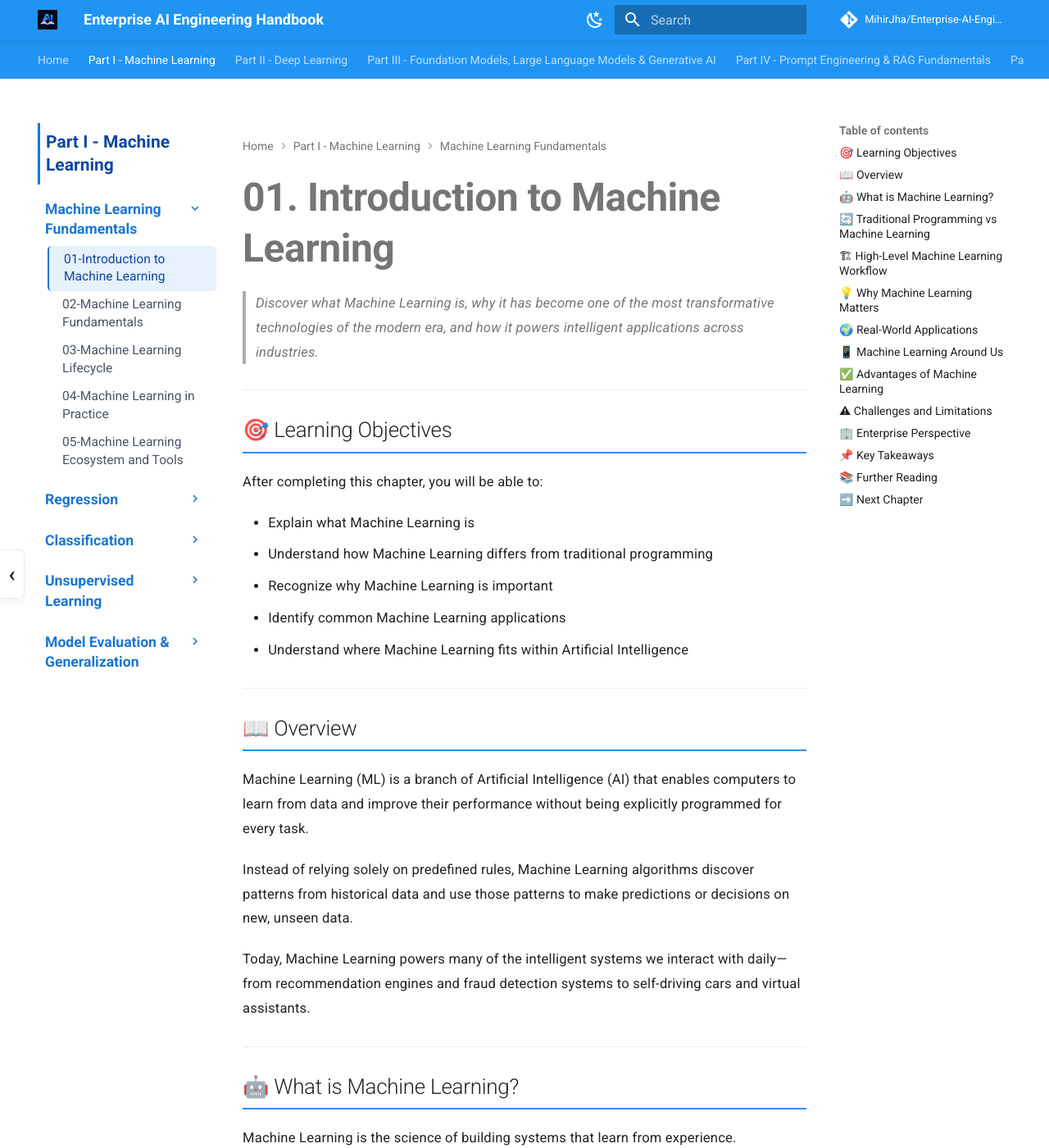
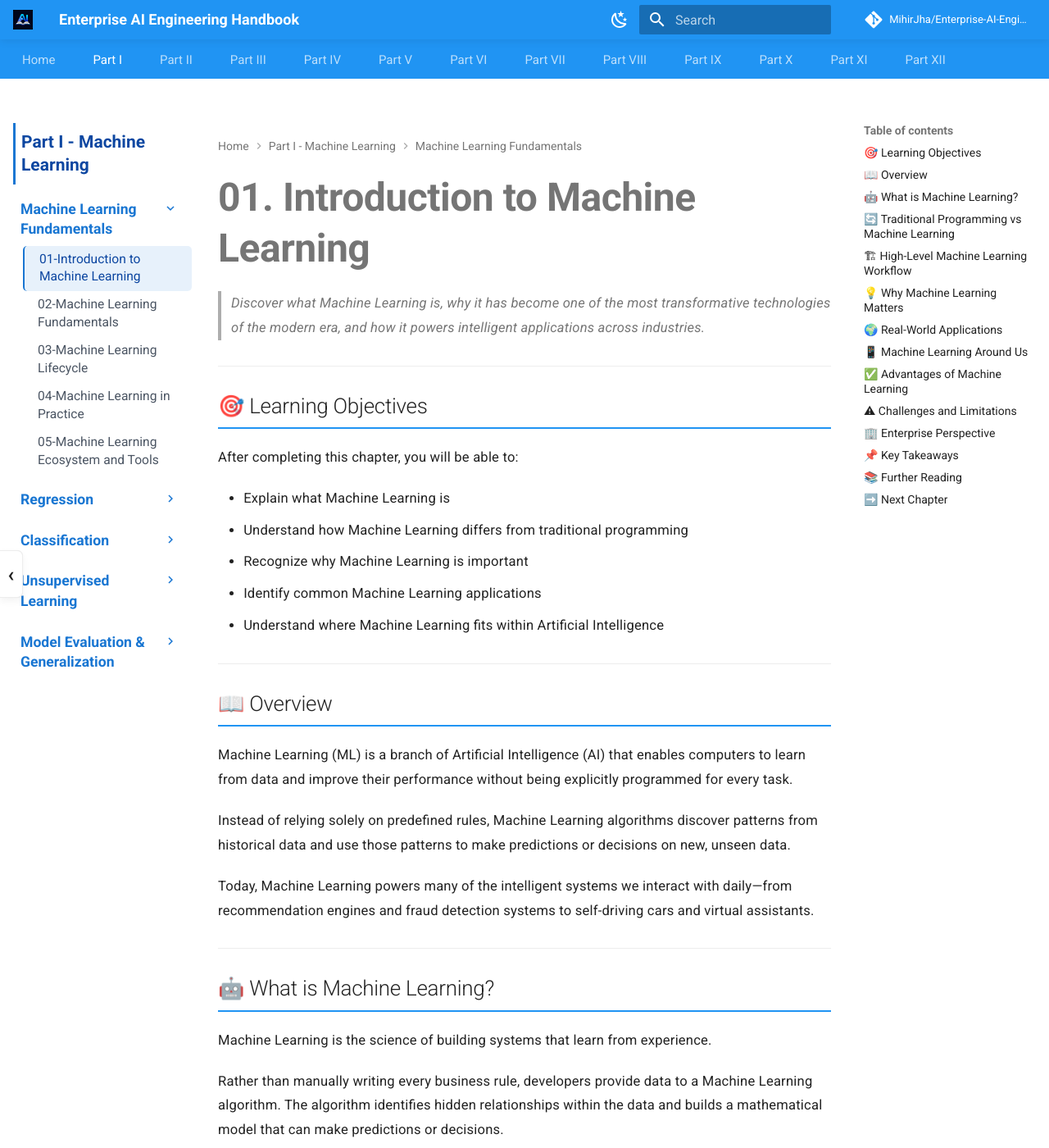
Before and after one commit to MihirKJha/enterprise-ai-engineering-handbook, an MkDocs documentation site: the page built from docs/01-machine-learning/01-introduction-to-machine-learning.md, in a window 1280 px wide and 1400 px high. Shown: the whole window at 82% size. Built offline with MkDocs 1.6.1 and Material for MkDocs 9.7.7, drawn with Linux system fonts in a browser that asks for light colours; comment, search, counter and statistics services are not loaded.

Commit message:
Fixed side bar and heading issues
Fixed side bar and heading issues

```diff
--- a/docs/stylesheets/navigation.css
+++ b/docs/stylesheets/navigation.css
@@ -1,63 +1,339 @@
 /* ============================================================
-   SIDEBAR COLLAPSE
+   ENTERPRISE AI ENGINEERING HANDBOOK
+   navigation.css
+
+   Responsibilities:
+   1. Compact top navigation tabs
+   2. Full names in left navigation
+   3. Desktop sidebar collapse / expand
+   4. Responsive behavior
    ============================================================ */
 
-@media screen and (min-width: 76.25em) {
+
+/* ============================================================
+   1. COMPACT TOP NAVIGATION
+   ------------------------------------------------------------
+   Actual nav labels remain unchanged in mkdocs.yml.
+
+   Top navigation displays:
+   Home | Part I | Part II | Part III | ... | Part XII
+
+   Left sidebar continues to display the complete names.
+   ============================================================ */
+
+
+/* Home */
+
+.md-tabs__item:nth-child(1) .md-tabs__link {
+    font-size: 0;
+}
+
+.md-tabs__item:nth-child(1) .md-tabs__link::after {
+    content: "Home";
+    font-size: 0.75rem;
+}
+
+
+/* Part I */
+
+.md-tabs__item:nth-child(2) .md-tabs__link {
+    font-size: 0;
+}
+
+.md-tabs__item:nth-child(2) .md-tabs__link::after {
+    content: "Part I";
+    font-size: 0.75rem;
+}
+
+
+/* Part II */
+
+.md-tabs__item:nth-child(3) .md-tabs__link {
+    font-size: 0;
+}
+
+.md-tabs__item:nth-child(3) .md-tabs__link::after {
+    content: "Part II";
+    font-size: 0.75rem;
+}
+
+
+/* Part III */
+
+.md-tabs__item:nth-child(4) .md-tabs__link {
+    font-size: 0;
+}
+
+.md-tabs__item:nth-child(4) .md-tabs__link::after {
+    content: "Part III";
+    font-size: 0.75rem;
+}
+
+
+/* Part IV */
+
+.md-tabs__item:nth-child(5) .md-tabs__link {
+    font-size: 0;
+}
+
+.md-tabs__item:nth-child(5) .md-tabs__link::after {
+    content: "Part IV";
+    font-size: 0.75rem;
+}
+
+
+/* Part V */
+
+.md-tabs__item:nth-child(6) .md-tabs__link {
+    font-size: 0;
+}
+
+.md-tabs__item:nth-child(6) .md-tabs__link::after {
+    content: "Part V";
+    font-size: 0.75rem;
+}
+
+
+/* Part VI */
+
+.md-tabs__item:nth-child(7) .md-tabs__link {
+    font-size: 0;
+}
+
+.md-tabs__item:nth-child(7) .md-tabs__link::after {
+    content: "Part VI";
+    font-size: 0.75rem;
+}
+
+
+/* Part VII */
+
+.md-tabs__item:nth-child(8) .md-tabs__link {
+    font-size: 0;
+}
+
+.md-tabs__item:nth-child(8) .md-tabs__link::after {
+    content: "Part VII";
+    font-size: 0.75rem;
+}
+
+
+/* Part VIII */
+
+.md-tabs__item:nth-child(9) .md-tabs__link {
+    font-size: 0;
+}
+
+.md-tabs__item:nth-child(9) .md-tabs__link::after {
+    content: "Part VIII";
+    font-size: 0.75rem;
+}
+
+
+/* Part IX */
+
+.md-tabs__item:nth-child(10) .md-tabs__link {
+    font-size: 0;
+}
+
+.md-tabs__item:nth-child(10) .md-tabs__link::after {
+    content: "Part IX";
+    font-size: 0.75rem;
+}
+
+
+/* Part X */
+
+.md-tabs__item:nth-child(11) .md-tabs__link {
+    font-size: 0;
+}
+
+.md-tabs__item:nth-child(11) .md-tabs__link::after {
+    content: "Part X";
+    font-size: 0.75rem;
+}
+
+
+/* Part XI */
+
+.md-tabs__item:nth-child(12) .md-tabs__link {
+    font-size: 0;
+}
+
+.md-tabs__item:nth-child(12) .md-tabs__link::after {
+    content: "Part XI";
+    font-size: 0.75rem;
+}
+
+
+/* Part XII */
+
+.md-tabs__item:nth-child(13) .md-tabs__link {
+    font-size: 0;
+}
+
+.md-tabs__item:nth-child(13) .md-tabs__link::after {
+    content: "Part XII";
+    font-size: 0.75rem;
+}
+
+
+/* ------------------------------------------------------------
+   Keep tabs on one horizontal line
+   ------------------------------------------------------------ */
+
+.md-tabs__list {
+    display: flex;
+    flex-wrap: nowrap;
+    white-space: nowrap;
+}
+
+.md-tabs__item {
+    flex-shrink: 0;
+}
+
+
+/* Compact horizontal spacing */
+
+.md-tabs__link {
+    padding-left: 0.55rem;
+    padding-right: 0.55rem;
+}
+
+
+/* ============================================================
+   2. SIDEBAR
+   ------------------------------------------------------------
+   IMPORTANT:
+   We do NOT change the text in the sidebar.
+
+   MkDocs continues using the complete labels from nav:.
+
+   Example:
+
+   Part I - Machine Learning
+   Part II - Deep Learning
+   Part III - Foundation Models, Large Language Models &
+   Generative AI
+   ============================================================ */
+
+
+/* ============================================================
+   3. DESKTOP SIDEBAR COLLAPSE
+   ============================================================ */
+
+@media screen and (min-width: 60em) {
+
 
     /* --------------------------------------------------------
-       COLLAPSED STATE
-       Completely remove the primary sidebar from layout
+       NORMAL / EXPANDED STATE
+
+       Sidebar | Content | TOC
        -------------------------------------------------------- */
 
-    body.sidebar-collapsed .md-sidebar--primary {
-        display: none !important;
-        width: 0 !important;
-        min-width: 0 !important;
-        max-width: 0 !important;
-        margin: 0 !important;
-        padding: 0 !important;
-        visibility: hidden !important;
+    body:not(.sidebar-collapsed) .md-main__inner {
+
+        grid-template-columns:
+            minmax(0, 12.1rem)
+            minmax(0, 1fr)
+            minmax(0, 12.1rem);
+
     }
 
 
     /* --------------------------------------------------------
-       Remove the sidebar column from Material's grid
+       COLLAPSED STATE
+
+       Content | TOC
+
+       Primary sidebar is completely removed.
        -------------------------------------------------------- */
 
-    body.sidebar-collapsed .md-main__inner {
-        grid-template-columns: minmax(0, 1fr) !important;
+    body.sidebar-collapsed .md-sidebar--primary {
+
+        display: none !important;
+
+        width: 0 !important;
+        min-width: 0 !important;
+        max-width: 0 !important;
+
+        margin: 0 !important;
+        padding: 0 !important;
+
+        visibility: hidden !important;
+
     }
 
 
     /* --------------------------------------------------------
-       Make content use the available width
+       Rebuild Material's main grid
+
+       Before:
+
+       Sidebar | Content | TOC
+
+       After:
+
+       Content | TOC
+       -------------------------------------------------------- */
+
+    body.sidebar-collapsed .md-main__inner {
+
+        display: grid !important;
+
+        grid-template-columns:
+            minmax(0, 1fr)
+            minmax(0, 12.1rem) !important;
+
+        column-gap: 2rem;
+
+    }
+
+
+    /* --------------------------------------------------------
+       CONTENT → FIRST COLUMN
        -------------------------------------------------------- */
 
     body.sidebar-collapsed .md-content {
+
+        grid-column: 1 !important;
+        grid-row: 1 !important;
+
+        width: 100% !important;
         max-width: none !important;
-        width: 100% !important;
+
     }
 
 
     body.sidebar-collapsed .md-content__inner {
+
         max-width: none !important;
+
     }
 
 
     /* --------------------------------------------------------
-       Keep right-side Table of Contents
+       TABLE OF CONTENTS → SECOND COLUMN
        -------------------------------------------------------- */
 
     body.sidebar-collapsed .md-sidebar--secondary {
-        display: block;
+
+        display: block !important;
+
+        grid-column: 2 !important;
+        grid-row: 1 !important;
+
+        width: 100% !important;
+
     }
 
 
     /* --------------------------------------------------------
-       Toggle button
+       SIDEBAR TOGGLE BUTTON
        -------------------------------------------------------- */
 
     .sidebar-toggle {
+
         position: fixed;
 
         left: 0;
@@ -67,61 +343,108 @@
 
         z-index: 1000;
 
-        width: 30px;
-        height: 60px;
+        width: 28px;
+        height: 58px;
 
         padding: 0;
 
-        border: 1px solid var(
-            --md-default-fg-color--lightest
-        );
+        border: 1px solid
+            var(--md-default-fg-color--lightest);
 
         border-left: none;
 
         border-radius: 0 7px 7px 0;
 
-        background: var(--md-default-bg-color);
+        background:
+            var(--md-default-bg-color);
 
-        color: var(--md-default-fg-color);
+        color:
+            var(--md-default-fg-color);
 
         cursor: pointer;
 
         display: flex;
+
         align-items: center;
         justify-content: center;
 
-        box-shadow: var(--md-shadow-z1);
+        box-shadow:
+            var(--md-shadow-z1);
 
         transition:
             background-color 0.2s ease,
-            color 0.2s ease;
+            color 0.2s ease,
+            box-shadow 0.2s ease;
+
     }
 
 
+    /* --------------------------------------------------------
+       Toggle hover
+       -------------------------------------------------------- */
+
     .sidebar-toggle:hover {
-        background: var(--md-primary-fg-color);
-        color: var(--md-primary-bg-color);
+
+        background:
+            var(--md-primary-fg-color);
+
+        color:
+            var(--md-primary-bg-color);
+
+        box-shadow:
+            var(--md-shadow-z2);
+
     }
 
 
+    /* --------------------------------------------------------
+       Toggle icon
+       -------------------------------------------------------- */
+
     .sidebar-toggle__icon {
-        font-size: 1.3rem;
+
+        font-size: 1.25rem;
+
         font-weight: 600;
+
         line-height: 1;
+
     }
 
 }
 
 
-/* ------------------------------------------------------------
-   MOBILE / TABLET
-   Material handles navigation itself
-   ------------------------------------------------------------ */
+/* ============================================================
+   4. MOBILE / TABLET
+   ------------------------------------------------------------
+   Material's native navigation drawer handles smaller
+   screens, so our desktop toggle is disabled.
+   ============================================================ */
 
-@media screen and (max-width: 76.1875em) {
+@media screen and (max-width: 59.9375em) {
 
     .sidebar-toggle {
+
         display: none !important;
+
     }
 
 }
+
+
+/* ============================================================
+   5. CONTENT WIDTH
+   ------------------------------------------------------------
+   Give the handbook a professional maximum reading width
+   without unnecessarily restricting the collapsed layout.
+   ============================================================ */
+
+@media screen and (min-width: 76.25em) {
+
+    .md-grid {
+
+        max-width: 1600px;
+
+    }
+
+}
```
Also changed, not shown: docs/javascripts/navigation.js (+8 -0 lines).
